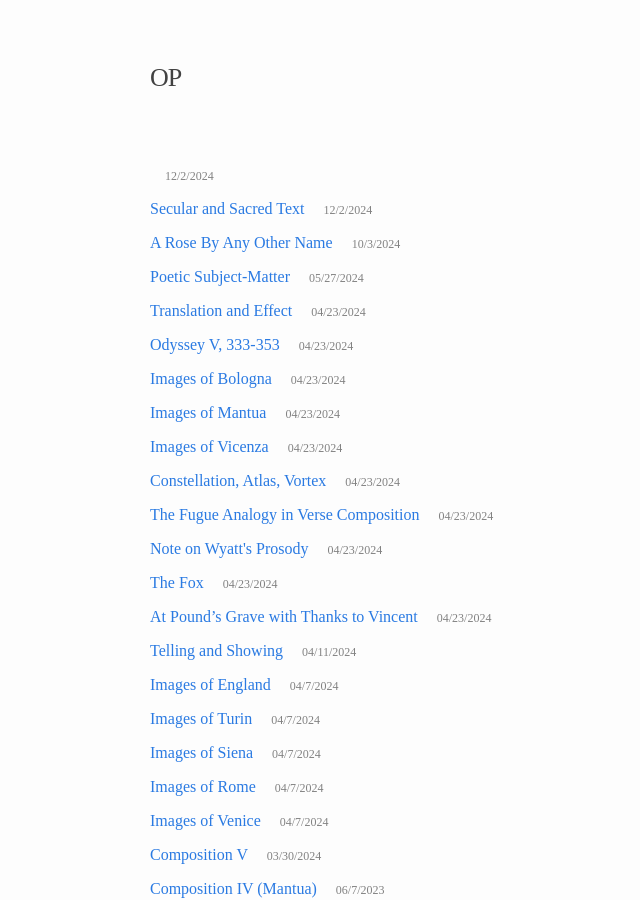
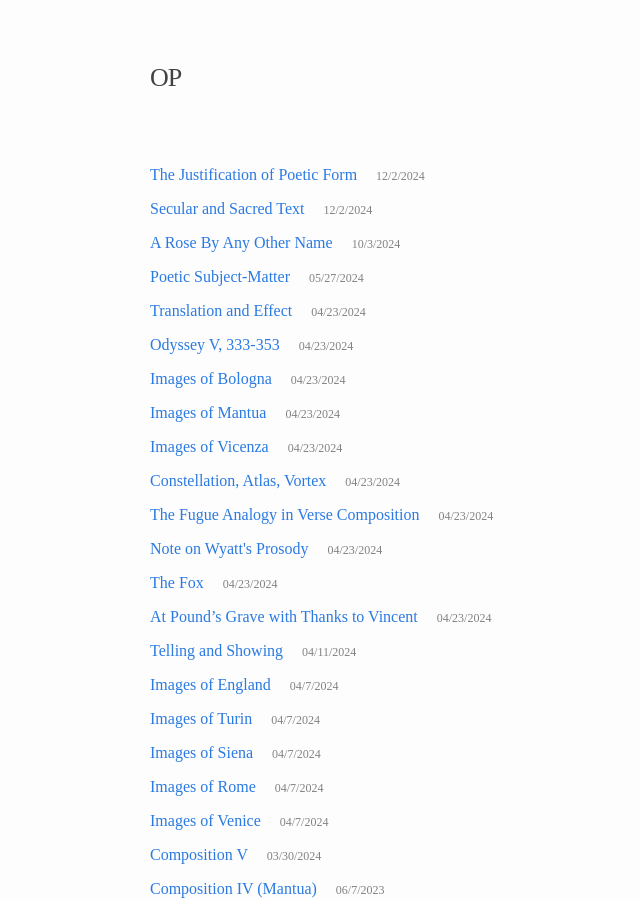
Before and after one commit to TheatrumMundi/TheatrumMundi, a Jekyll site: the page built from index.markdown, in a window 1280 px wide and 900 px high. Shown: the whole window, without its empty margins (120-760 px from the left). Built offline with Jekyll 4.4.1, drawn with Linux system fonts in a browser that asks for light colours; some web fonts are replaced.

Commit message:
Update 2024-12-02-the-justification-of-poetic-form.markdown

```diff
--- a/_posts/2024-12-02-the-justification-of-poetic-form.markdown
+++ b/_posts/2024-12-02-the-justification-of-poetic-form.markdown
@@ -1,6 +1,6 @@
 ---
 layout: post
-title:  "The Justification of Poetic Form
+title:  "The Justification of Poetic Form"
 date:   2024-12-02 12:09:00 +0100
 categories: jekyll update
 ---
```
